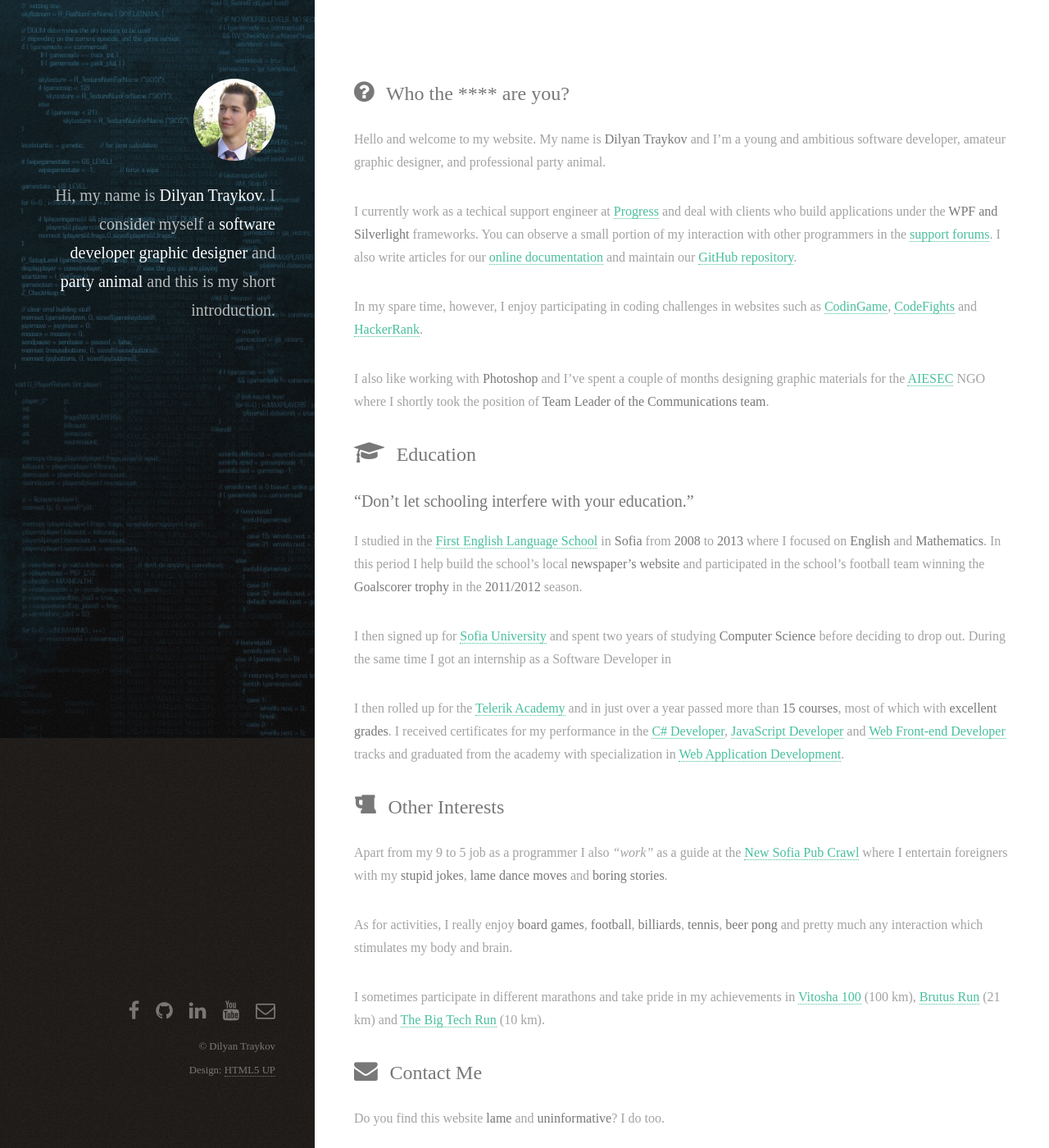
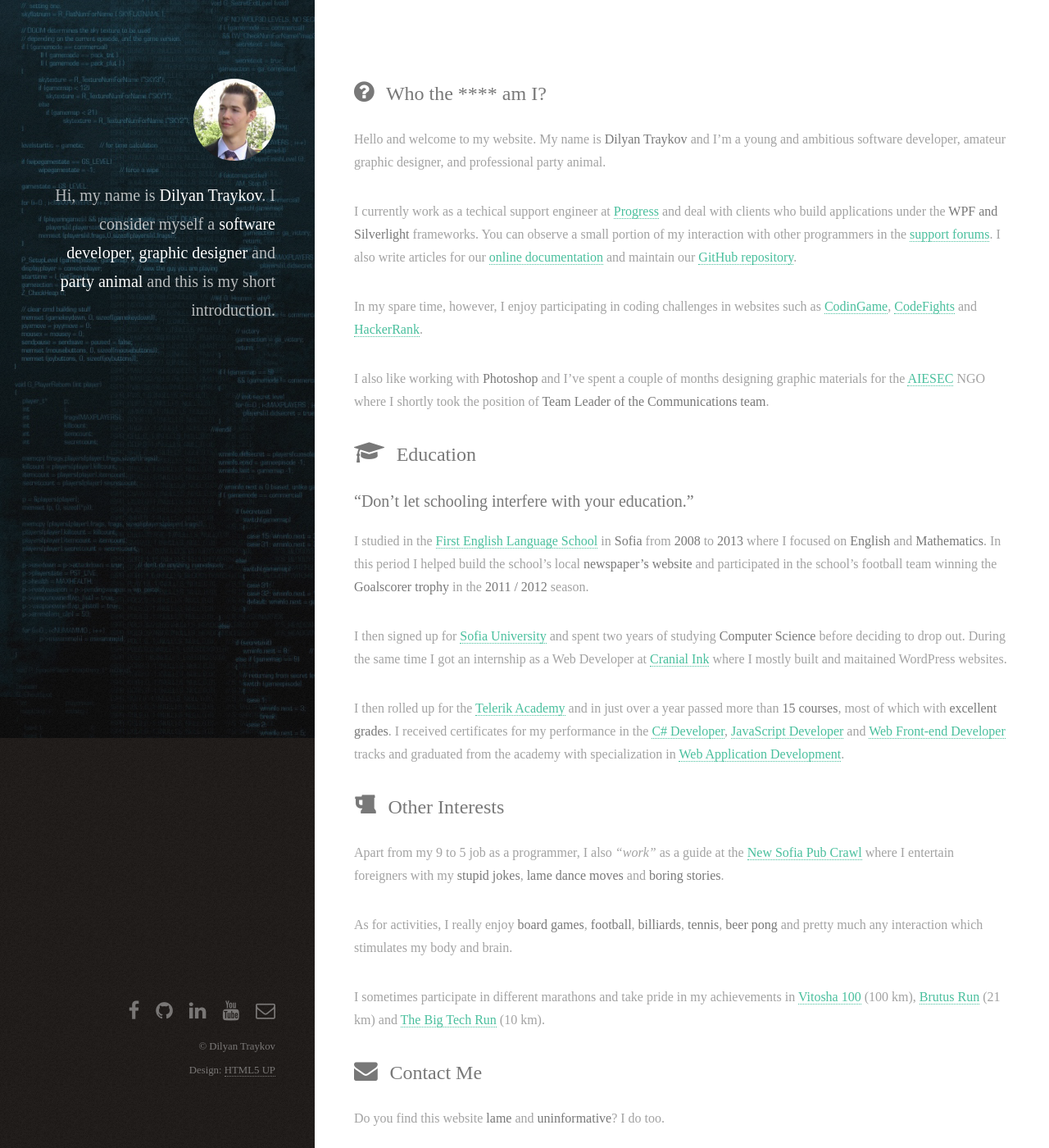
Before and after one commit to dilyantraykov/dilyantraykov.github.io, a Jekyll site: the page built from index.md, in a window 1280 px wide and 1400 px high. Shown: the whole window at 82% size. Built offline with Jekyll 4.4.1, drawn with Linux system fonts in a browser that asks for light colours; nearby versions of some CDN libraries; some web fonts are replaced.

Commit message:
Add favicon Small fixes

```diff
--- a/_includes/header.html
+++ b/_includes/header.html
@@ -29,7 +29,7 @@
     <header id="header">
         <span class="image avatar"><img src="images/avatar.jpg" alt="Dilyan Traykov avatar" /></span>
         <h1>Hi, my name is <strong>Dilyan Traykov</strong>.<br />
-            I consider myself a <strong>software developer</strong><br />
+            I consider myself a <strong>software developer</strong>,<br />
             <strong>graphic designer</strong> and <strong>party animal</strong><br />
             and this is my short introduction.</h1>
     </header>
--- a/index.md
+++ b/index.md
@@ -3,7 +3,7 @@
 title: Intro
 ---
 
-## <i class="fa fa-question-circle" aria-hidden="true"></i> Who the \*\*\*\* are you?
+## <i class="fa fa-question-circle" aria-hidden="true"></i> Who the \*\*\*\* am I?
 
 Hello and welcome to my website. My name is **Dilyan Traykov** and I'm a young and ambitious software developer, amateur graphic designer, and professional party animal.
 
@@ -17,15 +17,15 @@
 
 ### "Don't let schooling interfere with your education."
 
-I studied in the [First English Language School](https://www.fels-sofia.org/) in **Sofia** from **2008** to **2013** where I focused on **English** and **Mathematics**. In this period I help build the school's local **newspaper's website** and participated in the school's football team winning the **Goalscorer trophy** in the **2011/2012** season.
+I studied in the [First English Language School](https://www.fels-sofia.org/) in **Sofia** from **2008** to **2013** where I focused on **English** and **Mathematics**. In this period I helped build the school's local **newspaper's website** and participated in the school's football team winning the **Goalscorer trophy** in the **2011 / 2012** season.
 
-I then signed up for [Sofia University](https://www.uni-sofia.bg/) and spent two years of studying **Computer Science** before deciding to drop out. During the same time I got an internship as a Software Developer in
+I then signed up for [Sofia University](https://www.uni-sofia.bg/) and spent two years of studying **Computer Science** before deciding to drop out. During the same time I got an internship as a Web Developer at [Cranial Ink](https://www.cranialink.com/) where I mostly built and maitained WordPress websites.
 
 I then rolled up for the [Telerik Academy](http://telerikacademy.com/) and in just over a year passed more than **15 courses**, most of which with **excellent grades**. I received certificates for my performance in the [C# Developer](http://my.telerikacademy.com/certificates/View/1587/30ce1177?lipi=urn%3Ali%3Apage%3Ad_flagship3_profile_view_base%3BDu16QdihQg%2BghoNEhjQIWw%3D%3D), [JavaScript Developer](http://my.telerikacademy.com/certificates/View/1684/dc9899b8?lipi=urn%3Ali%3Apage%3Ad_flagship3_profile_view_base%3BDu16QdihQg%2BghoNEhjQIWw%3D%3D) and [Web Front-end Developer](http://my.telerikacademy.com/certificates/View/2179/d3b5390d?lipi=urn%3Ali%3Apage%3Ad_flagship3_profile_view_base%3BDu16QdihQg%2BghoNEhjQIWw%3D%3D) tracks and graduated from the academy with specialization in [Web Application Development](http://my.telerikacademy.com/certificates/View/1783/0b31ed0f?lipi=urn%3Ali%3Apage%3Ad_flagship3_profile_view_base%3BDu16QdihQg%2BghoNEhjQIWw%3D%3D).
 
 ## <i class="fa fa-beer" aria-hidden="true"></i> Other Interests
 
-Apart from my 9 to 5 job as a programmer I also *"work"* as a guide at the [New Sofia Pub Crawl](http://www.thenewsofiapubcrawl.com/) where I entertain foreigners with my **stupid jokes**, **lame dance moves** and **boring stories**.
+Apart from my 9 to 5 job as a programmer, I also *"work"* as a guide at the [New Sofia Pub Crawl](http://www.thenewsofiapubcrawl.com/) where I entertain foreigners with my **stupid jokes**, **lame dance moves** and **boring stories**.
 
 As for activities, I really enjoy **board games**, **football**, **billiards**, **tennis**, **beer pong** and pretty much any interaction which stimulates my body and brain.
 
```
Also changed, not shown: favicon.ico (added).
